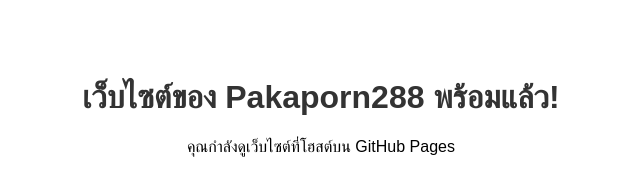
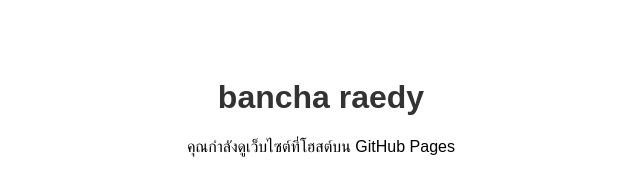
Before and after one commit to Frame192377/bancha2.github.io, a plain HTML site: page index.html in a window 1280 px wide. Shown: the whole page, without its empty margins (319-959 px from the left). Drawn offline with Linux system fonts and the light colour scheme.

Commit message:
Update index.html

```diff
--- a/index.html
+++ b/index.html
@@ -2,7 +2,7 @@
 <html lang="th">
 <head>
     <meta charset="UTF-8">
-    <title>เว็บไซต์ของ Pakaporn288</title>
+    <title>bancha</title>
     <meta name="viewport" content="width=device-width, initial-scale=1.0">
     <style>
         body { font-family: sans-serif; text-align: center; padding: 50px; }
@@ -10,7 +10,7 @@
     </style>
 </head>
 <body>
-    <h1>เว็บไซต์ของ Pakaporn288 พร้อมแล้ว!</h1>
+    <h1> bancha raedy </h1>
     <p>คุณกำลังดูเว็บไซต์ที่โฮสต์บน GitHub Pages</p>
 </body>
 </html>
```
